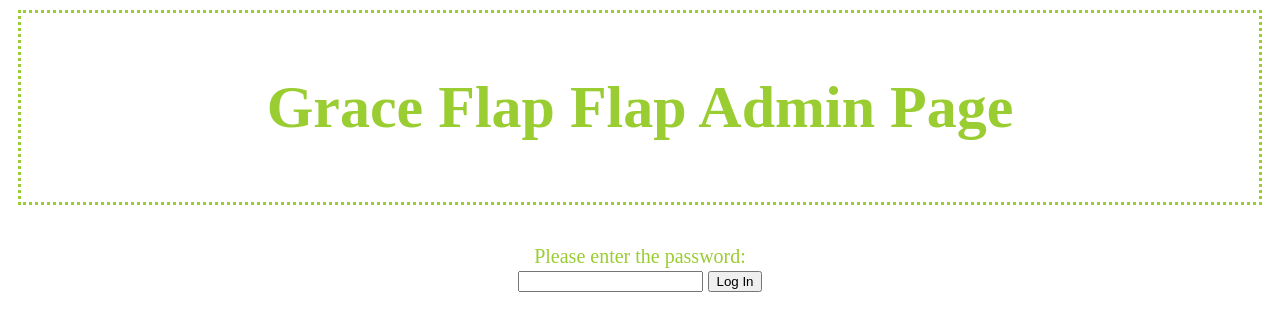
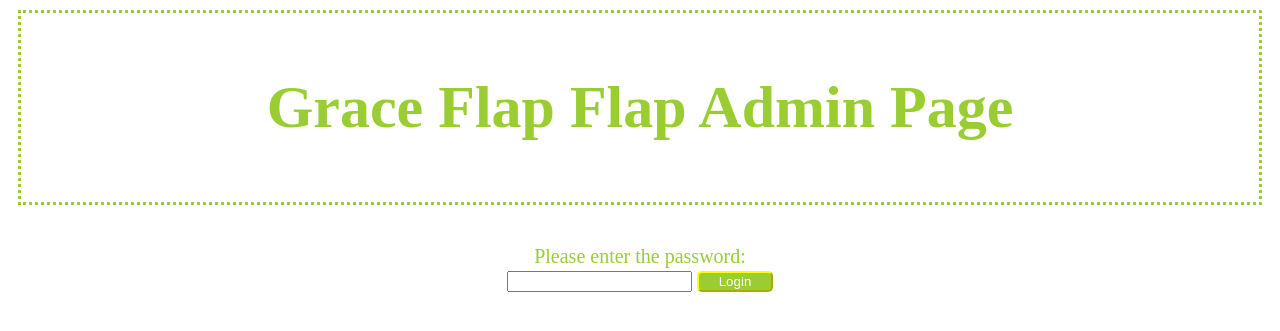
Before and after one commit to Shuoen1997/grace-flap-flap, a Flask app: page / in a window 1280 px wide. Shown: the top 331 px of the page. Run offline with Flask 2, Linux system fonts and the light colour scheme; parts of the project's set-up code (start-up, migrations or seed data) failed here and were passed over; some libraries are stand-ins or nearby versions.

Commit message:
[14] Update style

```diff
--- a/templates/home.html
+++ b/templates/home.html
@@ -4,9 +4,9 @@
   <form method="post">
     <label for="password">Please enter the password: </label><br>
     <input type="password" name="password" id="password" required>
-    <input type="submit" value="Log In">
+    <input class="sub_btn" type="submit" value="Login">
   {% if error %}
-      <div><span style="color: indianred; font-weight: bold" >{{ error }}</span></div>
+      <div><span style="color: indianred; font-weight: bold; font-size: 8px" >{{ error }}</span></div>
   {% endif %}
   </form>
 {% endblock %}
```
